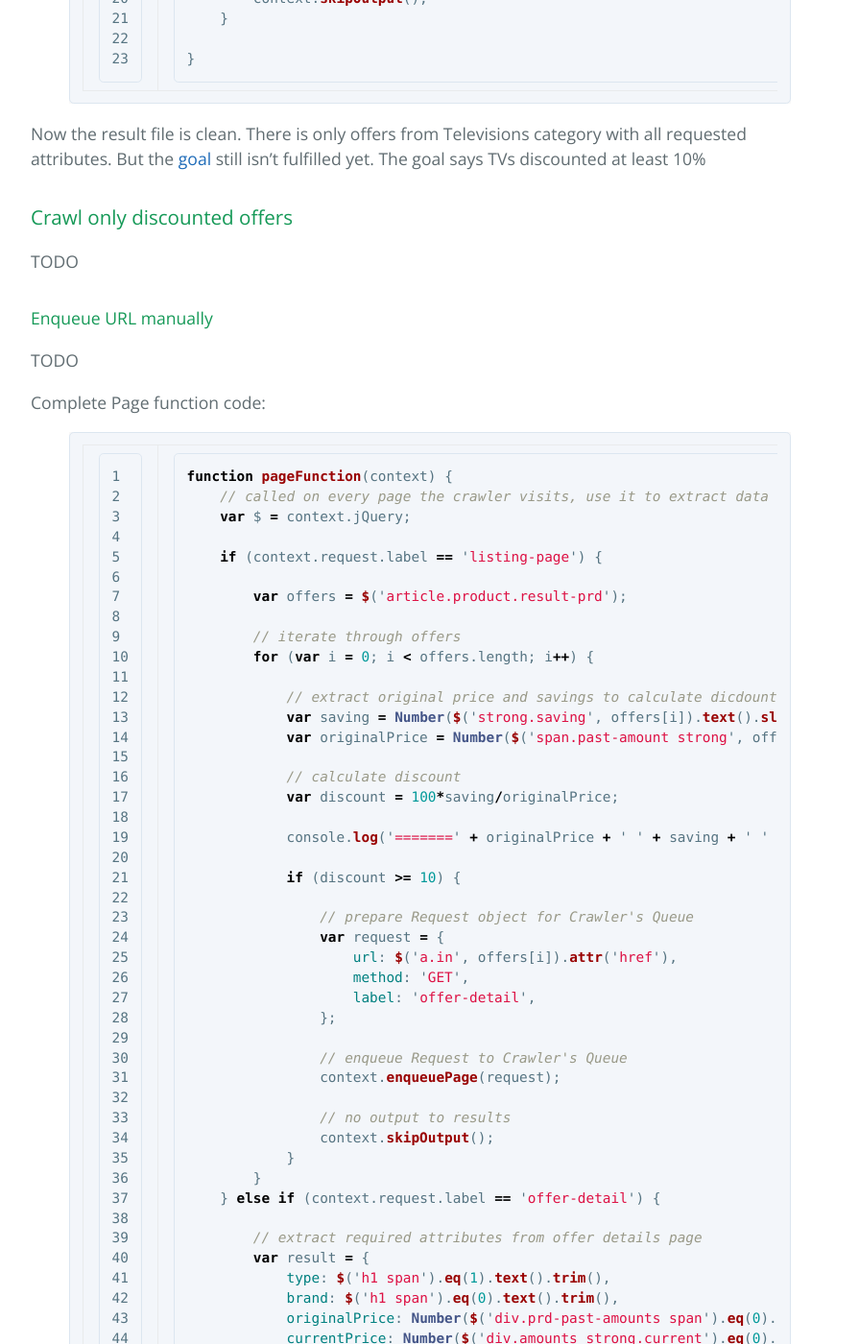
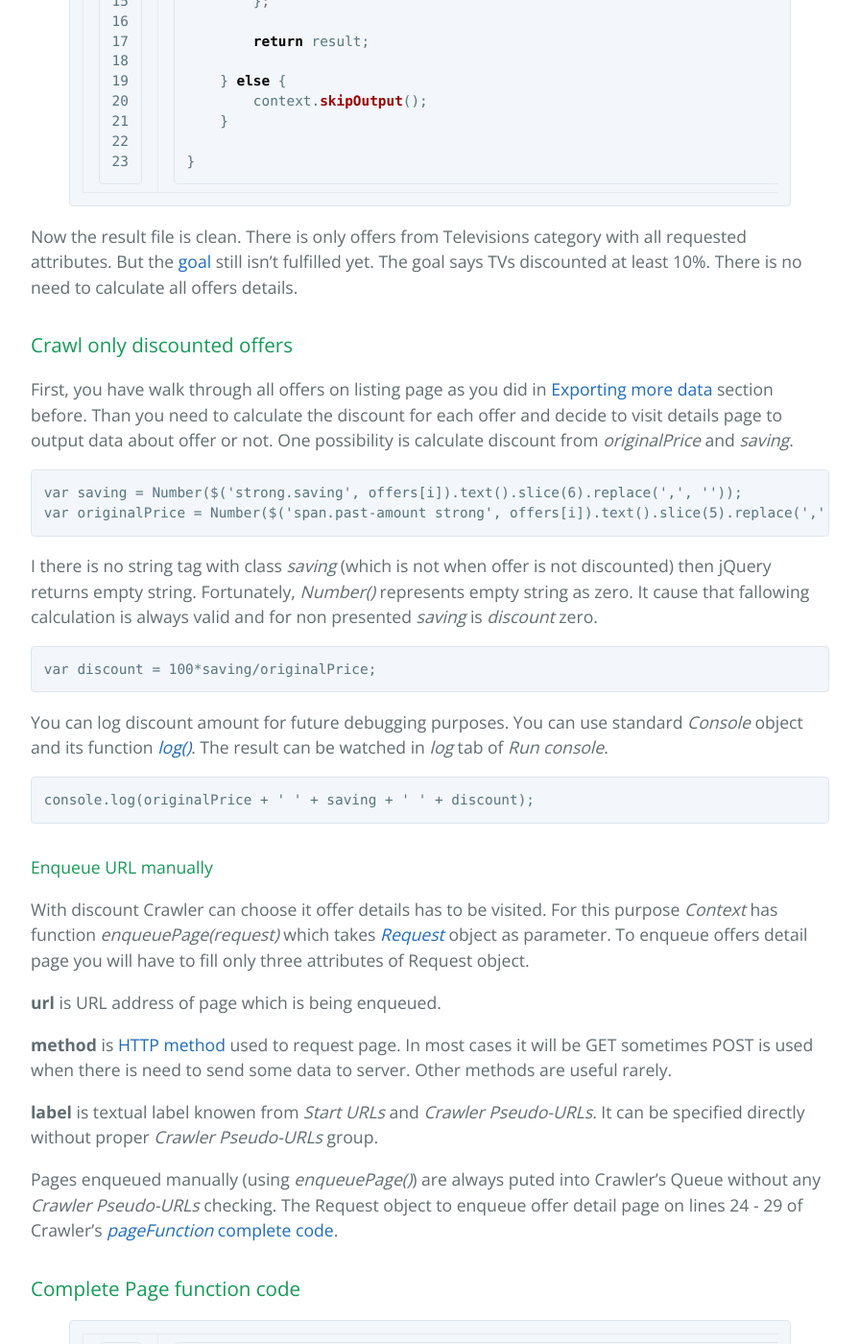
Before and after one commit to kachna/APIFier-Meteor, a Jekyll site: the page built from docs/_posts/2017-01-14-easy-crawler-using-APIFier.md, in a window 1280 px wide and 1400 px high, scrolled down 15623 px. Shown: the whole window at 96% size, without its empty margins (192-1087 px from the left). Built offline with Jekyll 4.4.1, drawn with Linux system fonts in a browser that asks for light colours; the repository's description, which GitHub fills in, is left out; some of the changed text lies outside the part shown.

Commit message:
first post finished, skleton of new speedup post added

```diff
--- a/docs/_posts/2017-01-14-easy-crawler-using-APIFier.md
+++ b/docs/_posts/2017-01-14-easy-crawler-using-APIFier.md
@@ -122,7 +122,7 @@ So hit Run button and watch the miracle! The result should be similar to fallowi
 
 Yes, it works! But crawler outputs "Televisions". This isn't much helpful. You have to force crawler to find something what we didn't know before.
 
-#### Extract more data
+### Extract more data
 Lets change Page function to extract all offers. You have to find offer selectors. Right click on offer, choose Inspect. If right clicked let say on offers image you can see image selector. You have to walk up through the DOM tree until you reach offer element. In Chrome DevTools you can swipe over element on Elements tab by mouse and appropriate elements are highlighted on page. If you click the element the selector on the bottom of tab is change.
 
 ![How to find elements selector using Chrome DevTools]({{ site.github.url }}/assets/img/screenshots/chrome-devtools-selectors.jpg)
@@ -130,12 +130,13 @@ The right selector is:
 
     article.product.result-prd
 
-jQure will find all elements matching this selector. You can check it in Chrome DevTools [Console](https://developers.google.com/web/tools/chrome-devtools/console/). Try to write on the bottom of Console tab
+jQuery will find all elements matching this selector. You can check it in Chrome DevTools [Console](https://developers.google.com/web/tools/chrome-devtools/console/). Try to write on the bottom of Console tab
 
     $('article.product.result-prd')
 
 and hit Enter. If you click on small grey triangle leading the result you will see list of offer elements (article tags).
 
+#### Injecting jQuery to page
 Here is good to remember that **not all web pages including jQuery**. This is the reason why APIFier inject it to page for you. If you trying to extract data from page without jQuery you can do the same as APIFIer. To inject jQuery into any page execute in Chrome Console
 
     javascript:(function(){function l(u,i){
@@ -143,7 +144,7 @@ Here is good to remember that **not all web pages including jQuery**. This is th
 
 More about injecting jQuery to page on [StackOverflow](http://stackoverflow.com/questions/26573076/how-to-inject-jquery-to-any-webpage). There are also Chrome extension to inject jQuery to page.
 
-Now you have all offers on page. The next step is to find name and price. Price is easy. It is strong tag with class price. The selector will be:
+Now you have all offers on page so you can walk them one by one. The next step is to find name and price. Price is easy. It is strong tag with class price. The selector will be:
 
     strong.price
 
@@ -410,7 +411,9 @@ Watch the URL. Is it familiar?
 
     "url": "http://www.currys.co.uk/gbuk/tv-and-home-entertainment/televisions/televisions/301_3002_30002_xx_xx/1_50/relevance-desc/xx-criteria.html"
 
-Bingo! It is offer listing page. There is nothing written in Page function what to do when Crawler visits offer listings. OK, it has to go there to get all URLs and enqueue all of them matching offer details page but there is nothing extracted and outputted from offer listing page it self so the *pageFunction* returns *None* (*null*). But why should be *null* be presented in results? It shouldn't. Fortunately there is Context's function called **skipOutput()**. You can add it to the end of Page function for case when offer details page isn't crawled:
+Bingo! It is offer listing page. There is nothing written in Page function what to do when Crawler visits offer listings.
+
+Crawler has to go to offers listing page to get all URLs and enqueue all of them matching offer details page but there is nothing extracted and outputted from offer listing page it self, so the *pageFunction* returns *None* (*null*). But why should be *null* be presented in results? It shouldn't. Fortunately there is Context's function called **skipOutput()**. You can add it to the end of Page function for case when offer details page isn't crawled:
 
 {% highlight javascript linenos %}
 
@@ -439,18 +442,36 @@ function pageFunction(context) {
 }
 {% endhighlight %}
 
-Now the result file is clean. There is only offers from Televisions category with all requested attributes. But the [goal](#crawlers-goal) still isn't fulfilled yet. The goal says TVs discounted at least 10%
+Now the result file is clean. There is only offers from Televisions category with all requested attributes. But the [goal](#crawlers-goal) still isn't fulfilled yet. The goal says TVs discounted at least 10%. There is no need to calculate all offers details.
 
 
 ### Crawl only discounted offers
 
-TODO
+First, you have walk through all offers on listing page as you did in [Exporting more data](#exporting-more-data) section before. Than you need to calculate the discount for each offer and decide to visit details page to output data about offer or not. One possibility is calculate discount from *originalPrice* and *saving*.
+
+    var saving = Number($('strong.saving', offers[i]).text().slice(6).replace(',', ''));
+    var originalPrice = Number($('span.past-amount strong', offers[i]).text().slice(5).replace(',', ''));
+
+I there is no string tag with class *saving* (which is not when offer is not discounted) then jQuery returns empty string. Fortunately, *Number()* represents empty string as zero. It cause that fallowing calculation is always valid and for non presented *saving* is *discount* zero.
+
+    var discount = 100*saving/originalPrice;
+
+You can log discount amount for future debugging purposes. You can use standard *Console* object and its function [*log()*](https://developer.mozilla.org/en/docs/Web/API/Console/log). The result can be watched in *log* tab of *Run console*.
+
+    console.log(originalPrice + ' ' + saving + ' ' + discount);
 
 #### Enqueue URL manually
+With discount Crawler can choose it offer details has to be visited. For this purpose *Context* has function *enqueuePage(request)* which takes [*Request*](https://www.apifier.com/docs#requestObject) object as parameter. To enqueue offers detail page you will have to fill only three attributes of Request object.
 
-TODO
+**url** is URL address of page which is being enqueued.
 
-Complete Page function code:
+**method** is [HTTP method](https://en.wikipedia.org/wiki/Hypertext_Transfer_Protocol#Request_methods) used to request page. In most cases it will be GET sometimes POST is used when there is need to send some data to server. Other methods are useful rarely.
+
+**label** is textual label knowen from *Start URLs* and *Crawler Pseudo-URLs*. It can be specified directly without proper *Crawler Pseudo-URLs* group.
+
+Pages enqueued manually (using *enqueuePage()*) are always puted into Crawler's Queue without any *Crawler Pseudo-URLs* checking. The Request object to enqueue offer detail page on lines 24 - 29 of Crawler's [*pageFunction* complete code](#complete-page-function-code).
+
+### Complete Page function code
 
 {% highlight javascript linenos %}
 
@@ -474,6 +495,7 @@ function pageFunction(context) {
 
             console.log('=======' + originalPrice + ' ' + saving + ' ' + discount);
 
+            // if discount is hight enough enqueue page
             if (discount >= 10) {
 
                 // prepare Request object for Crawler's Queue
@@ -486,10 +508,12 @@ function pageFunction(context) {
                 // enqueue Request to Crawler's Queue
                 context.enqueuePage(request);
 
-                // no output to results
-                context.skipOutput();
             }
         }
+
+        // no output to results
+        context.skipOutput();
+
     } else if (context.request.label == 'offer-detail') {
 
         // extract required attributes from offer details page
@@ -516,3 +540,8 @@ function pageFunction(context) {
 }
 
 {% endhighlight %}
+
+Run it and enjoy it! Finally the [goal](#crawlers-goal) is done. You have crawled first data from Internet. If you've read this far you are probably start to realize how incredible data can be crawled proceeded and analyzed. But remember: **Crawl responsibly!**
+
+### Speed up the crawler
+Yes, its true. Work is never done. There is still so much to learn and to much space for improvement. Try to tune up your Crawler by using Advanced settings section to [speeding it up](./speedup-crawler).
```
Also changed, not shown: other parts of docs/_posts/2017-01-14-easy-crawler-using-APIFier.md (+1 -1 lines), docs/_posts/2017-03-08-speedup-crawler.md (added, +11 -0 lines), docs/index.md (+1 -0 lines).
